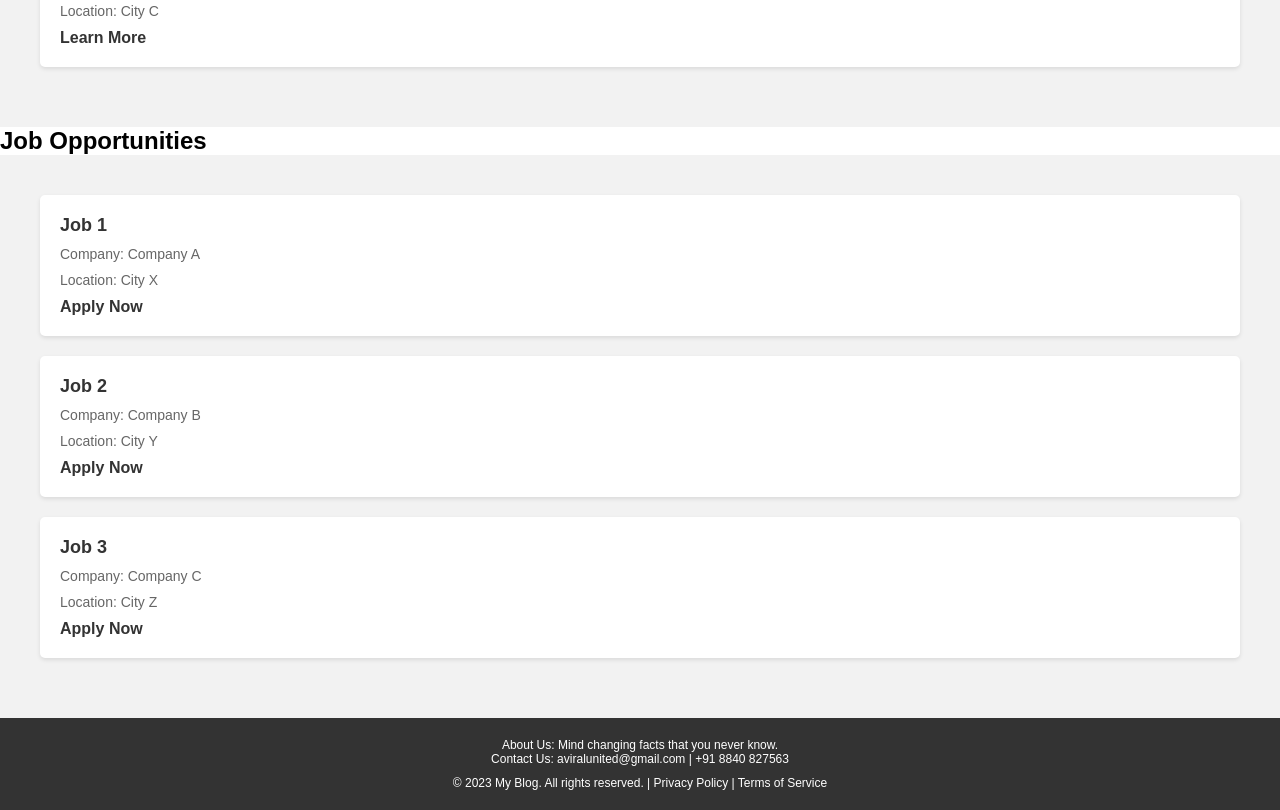
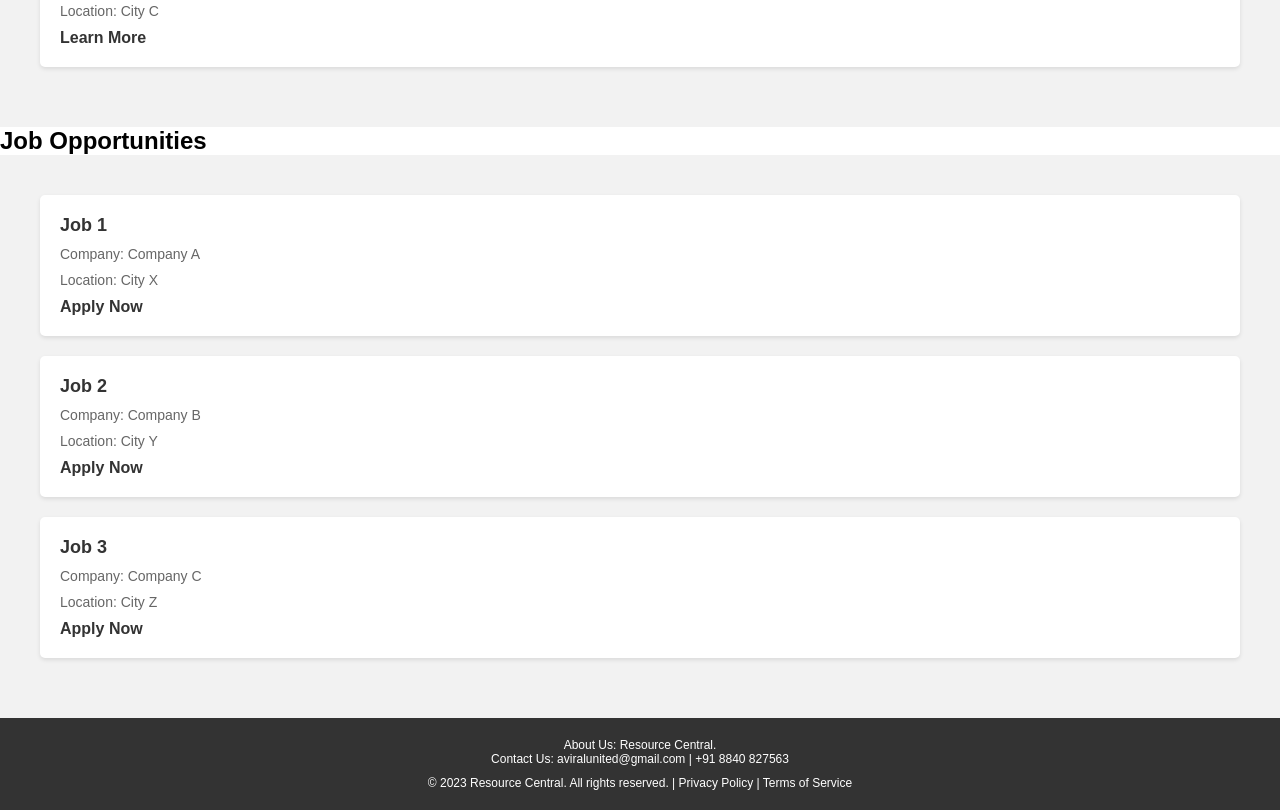
Before and after one commit to avirals9646/My-Blog, a plain HTML site: page index.html in a window 1280 px wide. Shown: the part 1585-2395 px from the top of the page. Drawn offline with Linux system fonts and the light colour scheme.

Commit message:
Update index.html

```diff
--- a/index.html
+++ b/index.html
@@ -9,7 +9,7 @@
   <header>
     <div class="logo">
       <!-- Insert your logo here -->
-      <h1>My Blog</h1>
+      <h1>Resource Central</h1>
     </div>
     <nav>
       <ul>
@@ -86,14 +86,14 @@
 
   <footer>
     <div class="footer-content">
-      <p>About Us: Mind changing facts that you never know.</p>
+      <p>About Us: Resource Central.</p>
       <p>Contact Us: aviralunited@gmail.com | +91 8840 827563</p>
     </div>
     <div class="social-media-icons">
       <!-- Add social media icons and links here -->
     </div>
     <p class="copyright">
-      &copy; 2023 My Blog. All rights reserved. | Privacy Policy | Terms of Service
+      &copy; 2023 Resource Central. All rights reserved. | Privacy Policy | Terms of Service
     </p>
   </footer>
   <script src="script.js"></script>
```
